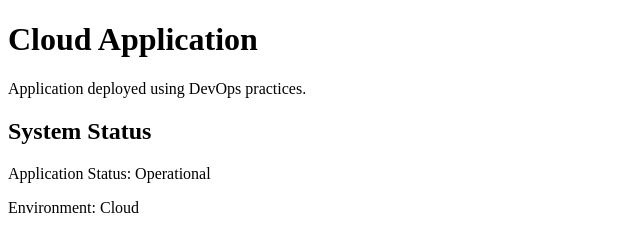
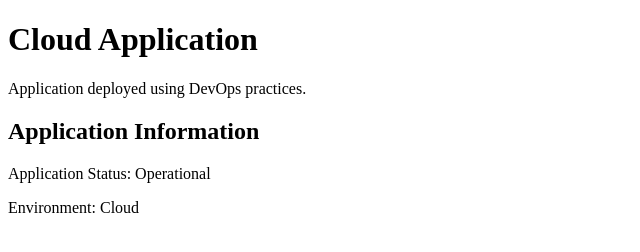
Before and after one commit to spcfwaynecd/devops-cloud-activity, a plain HTML site: page index.html in a window 1280 px wide. Shown: the whole page, without its empty margins (0-640 px from the left). Drawn offline with Linux system fonts and the light colour scheme.

Commit message:
Test CI failure

```diff
--- a/index.html
+++ b/index.html
@@ -11,7 +11,7 @@
     <p>Application deployed using DevOps practices.</p>
 
     <section>
-    <h2>System Status</h2>
+    <h2>Application Information</h2>
     <p>Application Status: Operational</p>
     <p>Environment: Cloud</p>
     </section>
```
